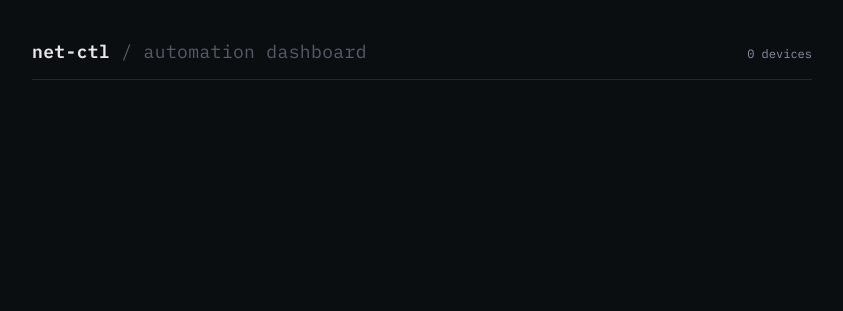
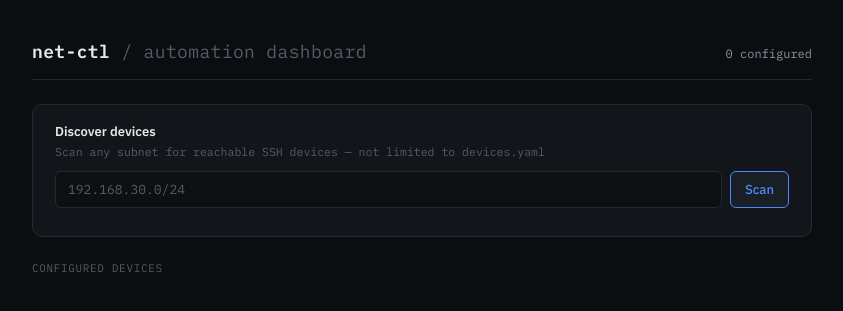
Before and after one commit to Rezok16/Network-automation-project, a Flask app: page / in a window 1280 px wide. Shown: the top 311 px of the page, without its empty margins (218-1061 px from the left). Run offline with Flask 3, Linux system fonts and the light colour scheme; parts of the project's set-up code (start-up, migrations or seed data) failed here and were passed over.

Commit message:
added the ability to search for devices inside of a subnet

```diff
--- a/app.py
+++ b/app.py
@@ -1,9 +1,10 @@
 """
 Network Automation Dashboard
 ------------------------------
-A local web UI for the toolkit. Shows device status and lets you
-trigger backups and compliance checks with a click instead of the
-CLI. Stage 4 of the network automation toolkit.
+A local web UI for the toolkit. Shows device status, lets you scan
+a subnet to discover devices, and trigger backups/compliance
+checks/config pushes from the browser instead of the CLI.
+Stage 4 of the network automation toolkit.
 
 Run with: python app.py
 Then open http://127.0.0.1:5000 in your browser.
@@ -11,13 +12,17 @@ Then open http://127.0.0.1:5000 in your browser.
 
 from flask import Flask, render_template, jsonify, request
 import socket
+import ipaddress
+from concurrent.futures import ThreadPoolExecutor, as_completed
 
-from devices import DEVICES, find_device
+from devices import DEVICES, find_device, build_ad_hoc_device
 from backup_configs import backup_device
 from compliance_check import check_compliance, set_baseline
 from push_config import push_config
 
 app = Flask(__name__)
+
+SCAN_MAX_HOSTS = 512  # safety cap so a typo like /8 can't hang the server
 
 
 def is_device_online(host, port=22, timeout=3, attempts=2):
@@ -36,6 +41,15 @@ def is_device_online(host, port=22, timeout=3, attempts=2):
     return False
 
 
+def resolve_device(host):
+    """
+    Look up a host's connection details — from devices.yaml if it's
+    a known device, or build them on the fly (shared credentials)
+    if it was found via network scanning instead.
+    """
+    return find_device(DEVICES, host) or build_ad_hoc_device(host)
+
+
 @app.route("/")
 def dashboard():
     devices = [
@@ -45,11 +59,39 @@ def dashboard():
     return render_template("dashboard.html", devices=devices)
 
 
+@app.route("/api/scan", methods=["POST"])
+def api_scan():
+    data = request.get_json(force=True) or {}
+    subnet = data.get("subnet", "").strip()
+
+    try:
+        network = ipaddress.ip_network(subnet, strict=False)
+    except ValueError as e:
+        return jsonify({"ok": False, "message": f"Invalid subnet: {e}"}), 400
+
+    hosts = list(network.hosts())
+    if len(hosts) > SCAN_MAX_HOSTS:
+        return jsonify({
+            "ok": False,
+            "message": f"That's {len(hosts)} addresses — scan something smaller than a /23 to keep this quick."
+        }), 400
+
+    found = []
+    # Scan concurrently — one host at a time over 254 addresses would be painfully slow.
+    with ThreadPoolExecutor(max_workers=50) as pool:
+        futures = {pool.submit(is_device_online, str(ip), 22, 1, 1): str(ip) for ip in hosts}
+        for future in as_completed(futures):
+            host = futures[future]
+            if future.result():
+                found.append(host)
+
+    found.sort(key=lambda ip: ipaddress.ip_address(ip))
+    return jsonify({"ok": True, "found": found})
+
+
 @app.route("/api/backup/<host>", methods=["POST"])
 def api_backup(host):
-    device = find_device(DEVICES, host)
-    if not device:
-        return jsonify({"ok": False, "message": "Unknown device"}), 404
+    device = resolve_device(host)
     try:
         backup_device(device)
         return jsonify({"ok": True, "message": f"Backup saved for {host}"})
@@ -59,9 +101,7 @@ def api_backup(host):
 
 @app.route("/api/compliance/<host>", methods=["POST"])
 def api_compliance(host):
-    device = find_device(DEVICES, host)
-    if not device:
-        return jsonify({"ok": False, "message": "Unknown device"}), 404
+    device = resolve_device(host)
     try:
         diff, error = check_compliance(device)
         if error:
@@ -75,9 +115,7 @@ def api_compliance(host):
 
 @app.route("/api/set-baseline/<host>", methods=["POST"])
 def api_set_baseline(host):
-    device = find_device(DEVICES, host)
-    if not device:
-        return jsonify({"ok": False, "message": "Unknown device"}), 404
+    device = resolve_device(host)
     try:
         set_baseline(device)
         return jsonify({"ok": True, "message": f"Baseline saved for {host}"})
@@ -87,9 +125,7 @@ def api_set_baseline(host):
 
 @app.route("/api/configure/<host>", methods=["POST"])
 def api_configure(host):
-    device = find_device(DEVICES, host)
-    if not device:
-        return jsonify({"ok": False, "message": "Unknown device"}), 404
+    device = resolve_device(host)
 
     data = request.get_json(force=True) or {}
     raw_commands = data.get("commands", "")
--- a/templates/dashboard.html
+++ b/templates/dashboard.html
@@ -34,7 +34,7 @@
     justify-content: space-between;
     border-bottom: 1px solid var(--border);
     padding-bottom: 16px;
-    margin-bottom: 28px;
+    margin-bottom: 24px;
   }
   header h1 {
     font-family: 'IBM Plex Mono', monospace;
@@ -48,6 +48,55 @@
     font-family: 'IBM Plex Mono', monospace;
     font-size: 12px;
     color: var(--text-dim);
+  }
+  .scan-panel {
+    background: var(--panel);
+    border: 1px solid var(--border);
+    border-radius: 10px;
+    padding: 18px 22px;
+    margin-bottom: 24px;
+  }
+  .scan-panel h3 {
+    margin: 0 0 4px;
+    font-size: 13px;
+    font-weight: 600;
+  }
+  .scan-panel .hint {
+    font-family: 'IBM Plex Mono', monospace;
+    font-size: 11.5px;
+    color: var(--text-faint);
+    margin: 0 0 12px;
+  }
+  .scan-row {
+    display: flex;
+    gap: 8px;
+  }
+  .scan-input {
+    flex: 1;
+    background: var(--panel-2);
+    border: 1px solid var(--border);
+    border-radius: 6px;
+    padding: 9px 12px;
+    font-family: 'IBM Plex Mono', monospace;
+    font-size: 13px;
+    color: var(--text);
+  }
+  .scan-input::placeholder { color: var(--text-faint); }
+  .scan-input:focus-visible { outline: 2px solid var(--accent); outline-offset: 1px; }
+  .scan-status {
+    font-family: 'IBM Plex Mono', monospace;
+    font-size: 12px;
+    color: var(--text-dim);
+    margin-top: 10px;
+  }
+  .scan-status.bad { color: var(--down); }
+  .section-label {
+    font-family: 'IBM Plex Mono', monospace;
+    font-size: 11px;
+    color: var(--text-faint);
+    text-transform: uppercase;
+    letter-spacing: 0.06em;
+    margin: 24px 0 10px;
   }
   .device {
     background: var(--panel);
@@ -72,7 +121,6 @@
   .led.online {
     background: var(--up);
     box-shadow: 0 0 0 3px rgba(63, 185, 80, 0.15);
-    animation: pulse 2.4s ease-in-out infinite;
   }
   @media (prefers-reduced-motion: no-preference) {
     .led.online { animation: pulse 2.4s ease-in-out infinite; }
@@ -86,16 +134,19 @@
     font-weight: 600;
     margin: 0;
   }
-  .device-top .host {
-    font-family: 'IBM Plex Mono', monospace;
-    font-size: 13px;
-    color: var(--text-dim);
-    margin-left: auto;
-  }
   .device-top .status-label {
     font-family: 'IBM Plex Mono', monospace;
     font-size: 11px;
     color: var(--text-faint);
+  }
+  .device-top .tag {
+    font-family: 'IBM Plex Mono', monospace;
+    font-size: 10px;
+    color: var(--accent);
+    border: 1px solid var(--accent);
+    border-radius: 4px;
+    padding: 1px 6px;
+    margin-left: auto;
   }
   .actions {
     display: flex;
@@ -174,9 +225,21 @@
 <div class="wrap">
   <header>
     <h1>net-ctl <span>/ automation dashboard</span></h1>
-    <div class="meta">{{ devices|length }} device{{ 's' if devices|length != 1 }}</div>
+    <div class="meta">{{ devices|length }} configured</div>
   </header>
 
+  <div class="scan-panel">
+    <h3>Discover devices</h3>
+    <p class="hint">Scan any subnet for reachable SSH devices — not limited to devices.yaml</p>
+    <div class="scan-row">
+      <input class="scan-input" id="scan-subnet" type="text" placeholder="192.168.30.0/24" />
+      <button class="primary" id="scan-btn">Scan</button>
+    </div>
+    <div class="scan-status" id="scan-status"></div>
+  </div>
+
+  <div class="section-label">Configured devices</div>
+  <div id="configured-devices">
   {% for d in devices %}
   <div class="device" data-host="{{ d.host }}">
     <div class="device-top">
@@ -193,15 +256,51 @@
       <textarea class="cmd-input" rows="3" placeholder="interface gigabitethernet0/1&#10;description test&#10;..."></textarea>
       <button class="primary push-btn" data-action="configure">Push config</button>
     </div>
-    <div class="console" id="console-{{ loop.index }}">
+    <div class="console">
       <div class="line"><span class="prompt">{{ d.host }}#</span> <span class="cursor"></span></div>
     </div>
   </div>
   {% endfor %}
+  </div>
+
+  <div id="discovered-section" style="display:none;">
+    <div class="section-label">Discovered devices</div>
+    <div id="discovered-devices"></div>
+  </div>
 </div>
 
 <script>
-document.querySelectorAll('.device').forEach(function (deviceEl) {
+const knownHosts = new Set([{% for d in devices %}"{{ d.host }}",{% endfor %}]);
+
+function deviceCardHTML(host, online, tag) {
+  const ledClass = online ? 'online' : '';
+  const statusText = online ? 'reachable' : 'unreachable';
+  const tagHTML = tag ? '<span class="tag">' + tag + '</span>' : '';
+  return `
+    <div class="device" data-host="${host}">
+      <div class="device-top">
+        <span class="led ${ledClass}"></span>
+        <h2>${host}</h2>
+        <span class="status-label">${statusText}</span>
+        ${tagHTML}
+      </div>
+      <div class="actions">
+        <button class="primary" data-action="backup">Backup</button>
+        <button data-action="compliance">Check drift</button>
+        <button data-action="set-baseline">Set baseline</button>
+      </div>
+      <div class="configure">
+        <textarea class="cmd-input" rows="3" placeholder="interface gigabitethernet0/1&#10;description test&#10;..."></textarea>
+        <button class="primary push-btn" data-action="configure">Push config</button>
+      </div>
+      <div class="console">
+        <div class="line"><span class="prompt">${host}#</span> <span class="cursor"></span></div>
+      </div>
+    </div>
+  `;
+}
+
+function wireDeviceCard(deviceEl) {
   const host = deviceEl.dataset.host;
   const consoleEl = deviceEl.querySelector('.console');
   const buttons = deviceEl.querySelectorAll('button');
@@ -268,6 +367,69 @@ document.querySelectorAll('.device').forEach(function (deviceEl) {
       setBusy(false);
     });
   });
+}
+
+document.querySelectorAll('#configured-devices .device').forEach(wireDeviceCard);
+
+const scanBtn = document.getElementById('scan-btn');
+const scanStatus = document.getElementById('scan-status');
+const discoveredSection = document.getElementById('discovered-section');
+const discoveredContainer = document.getElementById('discovered-devices');
+const seenDiscovered = new Set();
+
+scanBtn.addEventListener('click', async function () {
+  const subnet = document.getElementById('scan-subnet').value.trim();
+  if (!subnet) {
+    scanStatus.textContent = 'enter a subnet first, e.g. 192.168.30.0/24';
+    scanStatus.className = 'scan-status bad';
+    return;
+  }
+
+  scanBtn.disabled = true;
+  scanStatus.textContent = 'scanning ' + subnet + '...';
+  scanStatus.className = 'scan-status';
+
+  try {
+    const res = await fetch('/api/scan', {
+      method: 'POST',
+      headers: { 'Content-Type': 'application/json' },
+      body: JSON.stringify({ subnet: subnet }),
+    });
+    const data = await res.json();
+
+    if (!data.ok) {
+      scanStatus.textContent = data.message;
+      scanStatus.className = 'scan-status bad';
+      scanBtn.disabled = false;
+      return;
+    }
+
+    const newHosts = data.found.filter(function (h) {
+      return !knownHosts.has(h) && !seenDiscovered.has(h);
+    });
+
+    scanStatus.textContent = data.found.length === 0
+      ? 'no SSH-reachable devices found on ' + subnet
+      : `found ${data.found.length} device(s) on ${subnet}`;
+    scanStatus.className = 'scan-status';
+
+    newHosts.forEach(function (host) {
+      seenDiscovered.add(host);
+      const wrapper = document.createElement('div');
+      wrapper.innerHTML = deviceCardHTML(host, true, 'discovered');
+      const cardEl = wrapper.firstElementChild;
+      discoveredContainer.appendChild(cardEl);
+      wireDeviceCard(cardEl);
+    });
+
+    if (seenDiscovered.size > 0) {
+      discoveredSection.style.display = '';
+    }
+  } catch (err) {
+    scanStatus.textContent = 'scan failed: ' + err.message;
+    scanStatus.className = 'scan-status bad';
+  }
+  scanBtn.disabled = false;
 });
 </script>
 </body>
```
Also changed, not shown: devices.py (+17 -0 lines), 1 other file.
